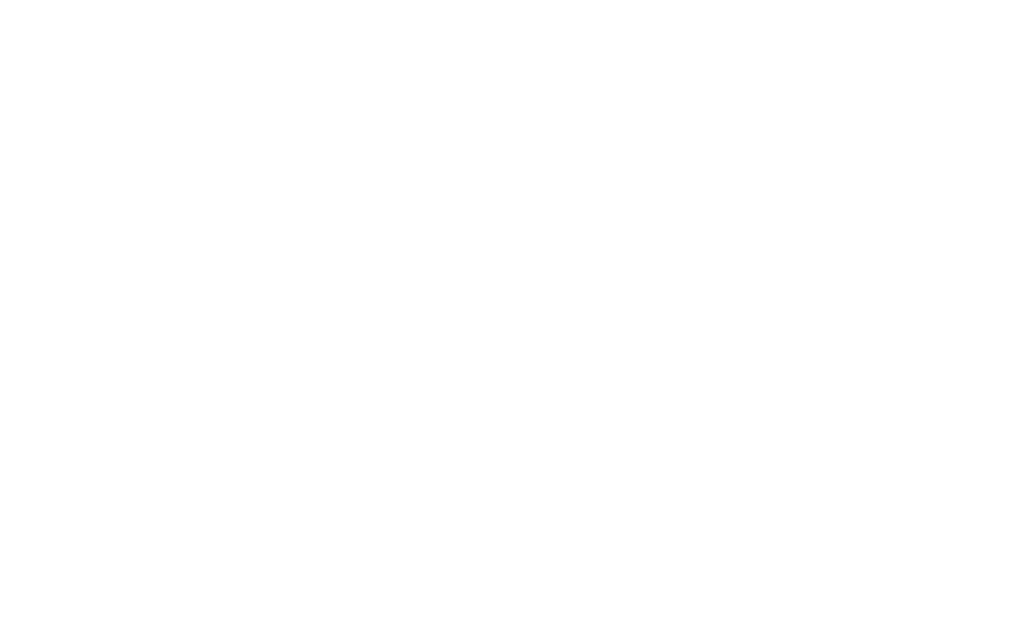
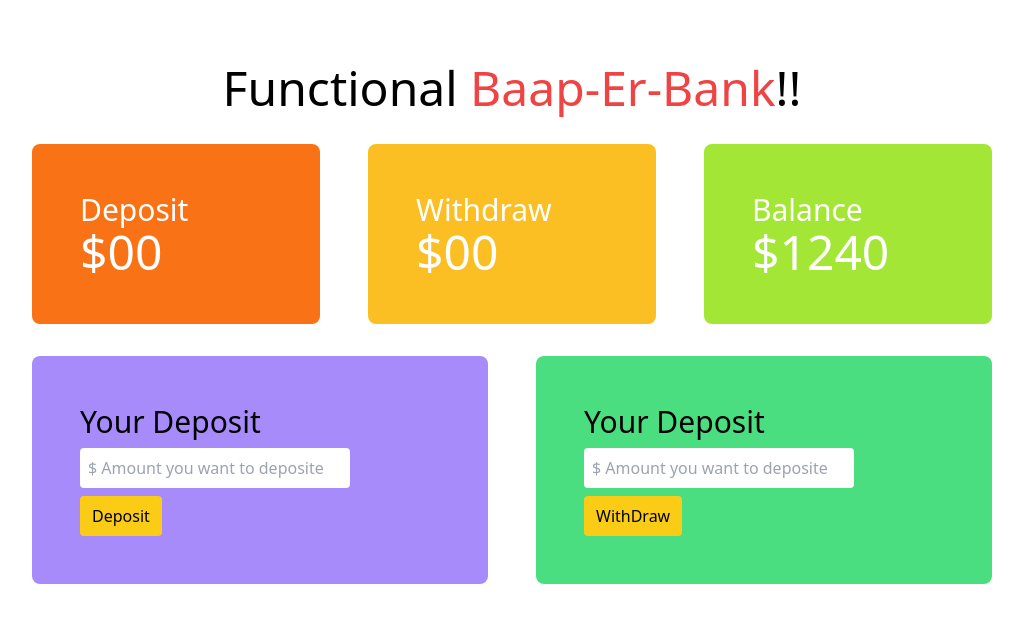
Before and after one commit to AliRedwan/Baper-Bank-Recap, a plain HTML site: page index.html in a window 1280 px wide. Shown: the whole page, without its empty margins (128-1151 px from the left). Drawn offline with nearby package versions, Linux system fonts and the light colour scheme.

Commit message:
html code added

```diff
--- a/index.html
+++ b/index.html
@@ -5,8 +5,46 @@
     <meta http-equiv="X-UA-Compatible" content="IE=edge">
     <meta name="viewport" content="width=device-width, initial-scale=1.0">
     <title>Functional Baaper bank</title>
+    <script src="https://cdn.tailwindcss.com"></script>
 </head>
 <body>
+    <header class="mt-16">
+         <h1 class="text-5xl text-center">Functional <span class="text-red-500 font-medium ">Baap-Er-Bank</span>!!</h1>
+    </header>
+    <main>
+         <!-- Deposit and WithDraw output Section -->
 
+         <section class="mt-8">
+             <div class="grid grid-cols-3 gap-12 mx-auto text-white w-3/4">
+                 <div class="bg-orange-500 p-12 rounded-lg">
+                     <h4 class="text-3xl">Deposit</h4>
+                     <h2 class="text-5xl">$<span class="deposit-total">00</span></h2>
+                 </div>
+                 <div class="bg-amber-400 p-12 rounded-lg">
+                     <h4 class="text-3xl">Withdraw</h4>
+                     <h2 class="text-5xl">$<span class="withdraw-total">00</span></h2>
+                 </div>
+                 <div class="bg-lime-400 p-12 rounded-lg">
+                     <h4 class="text-3xl">Balance</h4>
+                     <h2 class="text-5xl">$<span class="balance-total">1240</span></h2>
+                 </div>
+             </div>
+         </section>
+         <!-- Deposit and WithDraw input Section -->
+         <section class="mt-8">
+            <div class="grid grid-cols-2 gap-12 mx-auto w-3/4">
+                <div class="bg-violet-400 p-12 text-black rounded-lg">
+                    <h3 class="text-3xl mb-2"> Your Deposit</h3>
+                    <input class="w-3/4 py-2 px-2 rounded mb-2" type="number" name="" id="" placeholder="$ Amount you want to deposite">
+                    <button class="bg-yellow-400 py-2 px-3 rounded block font-medium hover:bg-sky-400" id="btn-deposit">Deposit</button>
+                </div>
+                <div class="bg-green-400 p-12 text-black rounded-lg">
+                    <h3 class="text-3xl mb-2"> Your Deposit</h3>
+                    <input class="w-3/4 py-2 px-2 rounded mb-2" type="number" name="" id="" placeholder="$ Amount you want to deposite">
+                    <button class="bg-yellow-400 py-2 px-3 rounded block font-medium hover:bg-sky-400" id="btn-deposit">WithDraw</button>
+                </div>
+            </div>
+         </section>
+    </main>
 </body>
 </html>
```
